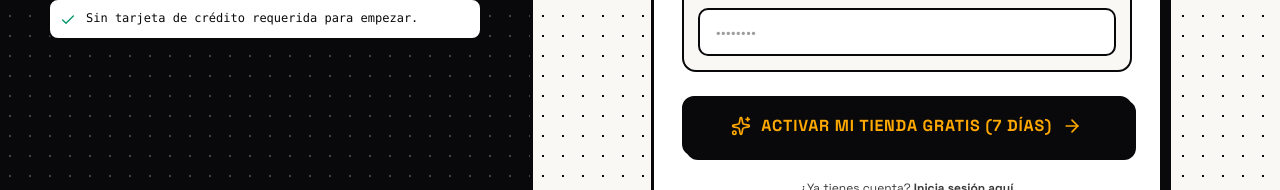
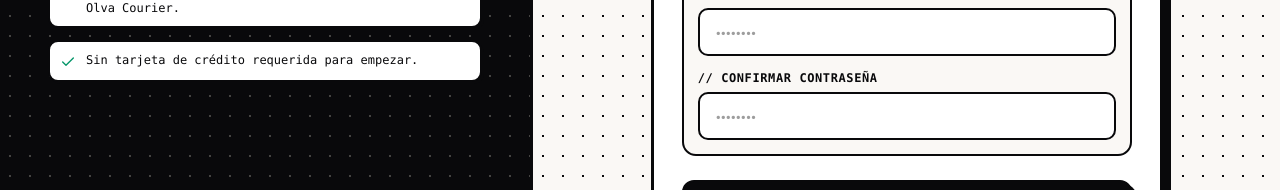
Before and after one commit to Edudev2004/despacha-facil-frontend, a Next.js app: page /registro in a window 1280 px wide. Shown: the part 854-1044 px from the top of the page. Built offline with nearby package versions, Linux system fonts and the light colour scheme; no server answers; a web font is replaced by a local one.

Commit message:
feat(auth): [RF-01] confirmar contraseña con verificación reactiva (#42)

```diff
--- a/src/features/auth/components/RegisterForm.tsx
+++ b/src/features/auth/components/RegisterForm.tsx
@@ -23,6 +23,7 @@ export function RegisterForm() {
   const [adminFullName, setAdminFullName] = useState("");
   const [adminEmail, setAdminEmail] = useState("");
   const [password, setPassword] = useState("");
+  const [confirmPassword, setConfirmPassword] = useState("");
 
   const [slugStatus, setSlugStatus] = useState<"idle" | "checking" | "available" | "unavailable">("idle");
   const [isManualSlug, setIsManualSlug] = useState(false);
@@ -118,6 +119,13 @@ export function RegisterForm() {
       errs.password = "La contraseña es obligatoria";
     } else if (!passwordRegex.test(password)) {
       errs.password = "Mínimo 8 caracteres, incluyendo al menos una letra y un número";
+    }
+
+    // 7. Confirmar contraseña
+    if (!confirmPassword) {
+      errs.confirmPassword = "Debes confirmar tu contraseña";
+    } else if (password !== confirmPassword) {
+      errs.confirmPassword = "Las contraseñas no coinciden";
     }
 
     setFieldErrors(errs);
@@ -269,11 +277,50 @@ export function RegisterForm() {
           placeholder="••••••••"
           value={password}
           onChange={(e) => {
-            setPassword(e.target.value);
+            const val = e.target.value;
+            setPassword(val);
             if (fieldErrors.password) setFieldErrors((prev) => ({ ...prev, password: "" }));
+            if (confirmPassword && val !== confirmPassword) {
+              setFieldErrors((prev) => ({ ...prev, confirmPassword: "Las contraseñas no coinciden" }));
+            } else if (confirmPassword && val === confirmPassword) {
+              setFieldErrors((prev) => ({ ...prev, confirmPassword: "" }));
+            }
           }}
           error={fieldErrors.password}
         />
+
+        <div className="text-left">
+          <Input
+            label="CONFIRMAR CONTRASEÑA"
+            name="confirmPassword"
+            type="password"
+            placeholder="••••••••"
+            value={confirmPassword}
+            onChange={(e) => {
+              const val = e.target.value;
+              setConfirmPassword(val);
+              if (password && val !== password) {
+                setFieldErrors((prev) => ({ ...prev, confirmPassword: "Las contraseñas no coinciden" }));
+              } else {
+                setFieldErrors((prev) => ({ ...prev, confirmPassword: "" }));
+              }
+            }}
+            error={fieldErrors.confirmPassword}
+          />
+          {confirmPassword && password && (
+            <div className="mt-1 flex items-center gap-1.5 text-[11px] font-mono">
+              {password === confirmPassword ? (
+                <span className="inline-flex items-center gap-1 text-emerald-600 font-bold">
+                  <CheckCircle2 className="w-3.5 h-3.5" /> ¡Las contraseñas coinciden!
+                </span>
+              ) : (
+                <span className="inline-flex items-center gap-1 text-brand-coral font-bold">
+                  <XCircle className="w-3.5 h-3.5" /> Las contraseñas no coinciden
+                </span>
+              )}
+            </div>
+          )}
+        </div>
       </div>
 
       <div className="pt-2">
```
